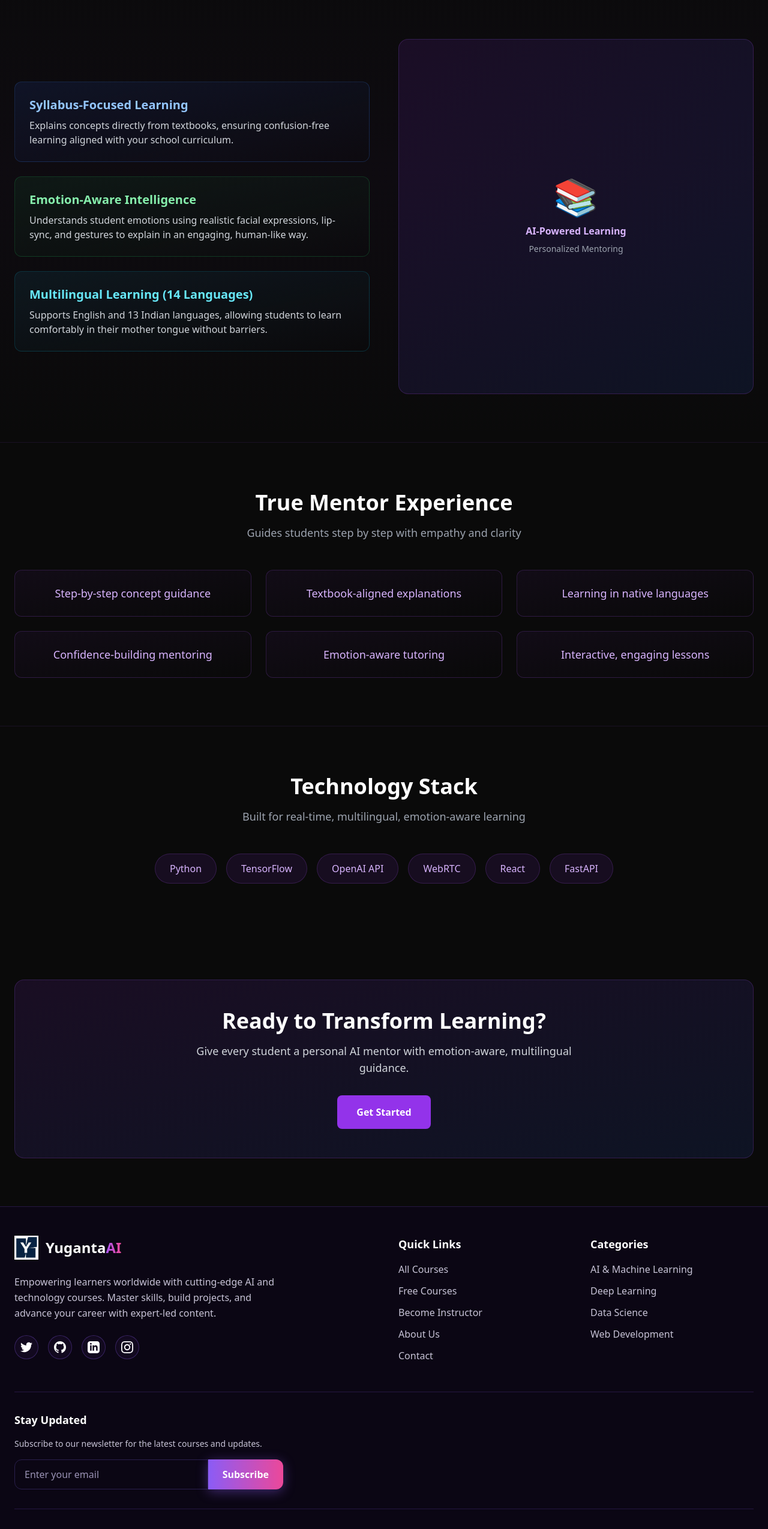
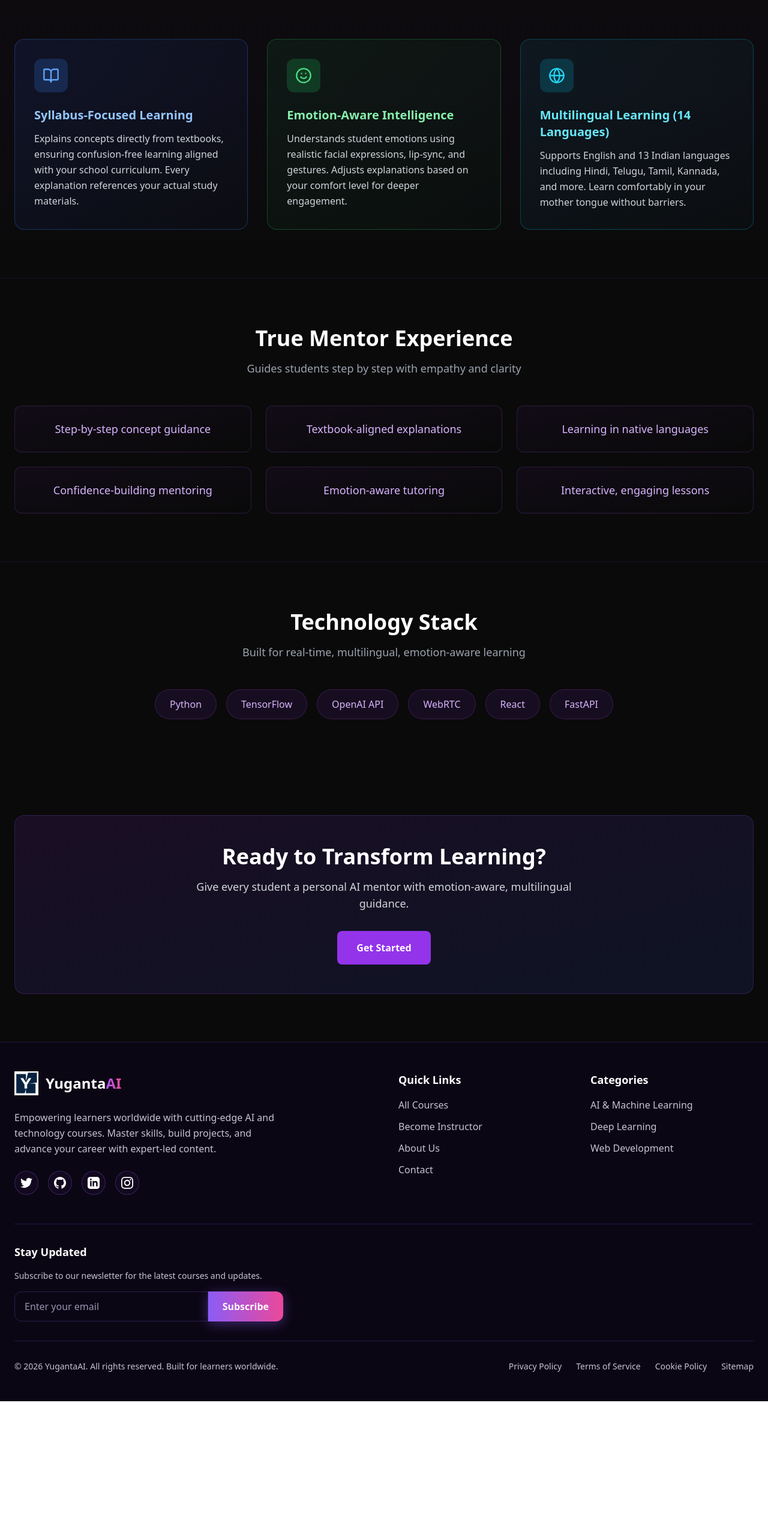
Before and after one commit to KaryampudiMadhav/YuganthaAI, a React (Vite) app in the folder frontend/: page /projects/ai-agent-avatar in a window 1280 px wide. Shown: the part 1214-3763 px from the top of the page at 60% size. After the commit the page ends 3550 px from the top, so only its background shows below. Built offline with nearby package versions, Linux system fonts and the light colour scheme.

Commit message:
changed aiagent page

```diff
--- a/frontend/src/components/Footer.jsx
+++ b/frontend/src/components/Footer.jsx
@@ -80,13 +80,7 @@ export default function Footer() {
 									All Courses
 								</Link>
 							</li>
-							<li>
-								<Link
-									to='/courses'
-									className='text-[#C7C3D6] hover:text-[#A855F7] transition-colors duration-200'>
-									Free Courses
-								</Link>
-							</li>
+
 							<li>
 								<Link
 									to='/instructor'
@@ -125,11 +119,7 @@ export default function Footer() {
 									Deep Learning
 								</Link>
 							</li>
-							<li>
-								<Link to='/courses' className='text-[#C7C3D6] hover:text-[#A855F7] transition-colors duration-200'>
-									Data Science
-								</Link>
-							</li>
+
 							<li>
 								<Link to='/courses' className='text-[#C7C3D6] hover:text-[#A855F7] transition-colors duration-200'>
 									Web Development
@@ -167,7 +157,7 @@ export default function Footer() {
 					<div className='flex flex-col md:flex-row justify-between items-center space-y-4 md:space-y-0'>
 						<p className='text-[#C7C3D6] text-sm'>
 							© {new Date().getFullYear()} YugantaAI. All rights
-							reserved. Built with <span className='text-[#EC4899]'>❤️</span> for learners worldwide.
+							reserved. Built  for learners worldwide.
 						</p>
 						<div className='flex space-x-6 text-sm'>
 							<a
--- a/frontend/src/pages/projects/AIAgentAvatarPage.jsx
+++ b/frontend/src/pages/projects/AIAgentAvatarPage.jsx
@@ -1,5 +1,5 @@
 import { Link } from "react-router-dom";
-import { ArrowLeft, Brain, MessageSquare, Zap, Shield } from "lucide-react";
+import { ArrowLeft, Brain, MessageSquare, Zap, Shield, BookOpen, Smile, Globe } from "lucide-react";
 
 export default function AIAgentAvatarPage() {
 	const features = [
@@ -103,29 +103,27 @@ export default function AIAgentAvatarPage() {
 					<h2 className="text-3xl md:text-4xl font-bold mb-4">Accurate, Document-Based Guidance</h2>
 					<p className="text-gray-400 text-lg">Learning directly from textbooks and uploaded PDFs</p>
 				</div>
-				<div className="grid md:grid-cols-2 gap-12 items-center">
-					<div className="space-y-6">
-						<div className="p-6 bg-gradient-to-br from-blue-900/20 to-transparent border border-blue-500/20 rounded-xl">
-							<h3 className="text-xl font-semibold mb-2 text-blue-300">Syllabus-Focused Learning</h3>
-							<p className="text-gray-300">Explains concepts directly from textbooks, ensuring confusion-free learning aligned with your school curriculum.</p>
+				<div className="grid md:grid-cols-3 gap-8">
+					<div className="p-8 bg-gradient-to-br from-blue-900/20 to-blue-900/5 border border-blue-500/30 rounded-2xl hover:border-blue-500/60 transition-all">
+						<div className="flex items-center justify-center w-14 h-14 bg-blue-500/20 rounded-xl mb-6">
+							<BookOpen className="text-blue-400" size={28} />
 						</div>
-						<div className="p-6 bg-gradient-to-br from-green-900/20 to-transparent border border-green-500/20 rounded-xl">
-							<h3 className="text-xl font-semibold mb-2 text-green-300">Emotion-Aware Intelligence</h3>
-							<p className="text-gray-300">Understands student emotions using realistic facial expressions, lip-sync, and gestures to explain in an engaging, human-like way.</p>
+						<h3 className="text-xl font-semibold mb-3 text-blue-300">Syllabus-Focused Learning</h3>
+						<p className="text-gray-300 leading-relaxed">Explains concepts directly from textbooks, ensuring confusion-free learning aligned with your school curriculum. Every explanation references your actual study materials.</p>
+					</div>
+					<div className="p-8 bg-gradient-to-br from-green-900/20 to-green-900/5 border border-green-500/30 rounded-2xl hover:border-green-500/60 transition-all">
+						<div className="flex items-center justify-center w-14 h-14 bg-green-500/20 rounded-xl mb-6">
+							<Smile className="text-green-400" size={28} />
 						</div>
-						<div className="p-6 bg-gradient-to-br from-cyan-900/20 to-transparent border border-cyan-500/20 rounded-xl">
-							<h3 className="text-xl font-semibold mb-2 text-cyan-300">Multilingual Learning (14 Languages)</h3>
-							<p className="text-gray-300">Supports English and 13 Indian languages, allowing students to learn comfortably in their mother tongue without barriers.</p>
+						<h3 className="text-xl font-semibold mb-3 text-green-300">Emotion-Aware Intelligence</h3>
+						<p className="text-gray-300 leading-relaxed">Understands student emotions using realistic facial expressions, lip-sync, and gestures. Adjusts explanations based on your comfort level for deeper engagement.</p>
+					</div>
+					<div className="p-8 bg-gradient-to-br from-cyan-900/20 to-cyan-900/5 border border-cyan-500/30 rounded-2xl hover:border-cyan-500/60 transition-all">
+						<div className="flex items-center justify-center w-14 h-14 bg-cyan-500/20 rounded-xl mb-6">
+							<Globe className="text-cyan-400" size={28} />
 						</div>
-					</div>
-					<div className="relative">
-						<div className="aspect-square bg-gradient-to-br from-purple-900/20 to-blue-900/20 rounded-2xl border border-purple-500/20 flex items-center justify-center">
-							<div className="text-center">
-								<div className="text-6xl mb-4">📚</div>
-								<p className="text-purple-300 font-semibold">AI-Powered Learning</p>
-								<p className="text-gray-400 text-sm mt-2">Personalized Mentoring</p>
-							</div>
-						</div>
+						<h3 className="text-xl font-semibold mb-3 text-cyan-300">Multilingual Learning (14 Languages)</h3>
+						<p className="text-gray-300 leading-relaxed">Supports English and 13 Indian languages including Hindi, Telugu, Tamil, Kannada, and more. Learn comfortably in your mother tongue without barriers.</p>
 					</div>
 				</div>
 			</div>
@@ -168,7 +166,6 @@ export default function AIAgentAvatarPage() {
 				</div>
 			</div>
 
-			{/* CTA Section */}
 			<div className="max-w-7xl mx-auto px-4 md:px-6 py-20">
 				<div className="bg-gradient-to-br from-purple-900/20 to-blue-900/20 rounded-2xl border border-purple-500/20 p-12 text-center">
 					<h2 className="text-3xl md:text-4xl font-bold mb-4">
```
